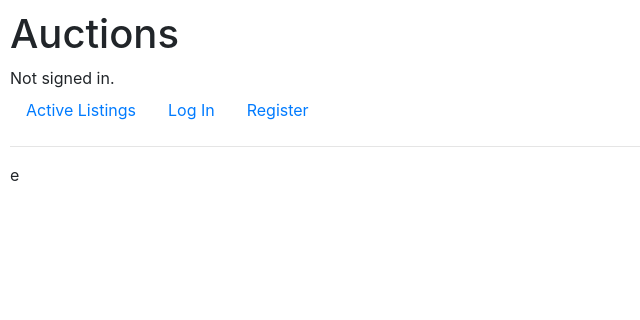
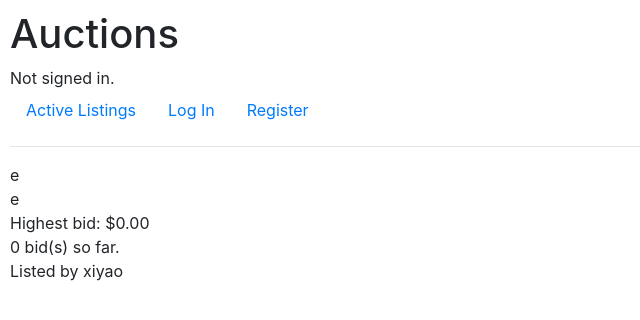
Before and after one commit to xiaoxiyao1025/commerce, a Django app: page /listing/1 in a window 1280 px wide. Shown: the top 320 px of the page, without its empty margins (0-640 px from the left). Run offline with Django 3.2, Linux system fonts and the light colour scheme; data comes from the database, SQL or seed files in the repository; both versions use the stored data as it was after the commit; some libraries are stand-ins or nearby versions.

Commit message:
modified active listing page

```diff
--- a/auctions/templates/auctions/listing.html
+++ b/auctions/templates/auctions/listing.html
@@ -5,18 +5,30 @@
 {% block body %}
     <!-- title -->
     <div>{{ listing.title }}</div>
+
     <!-- image -->
     {% if listing.image %}
     <img src="{{ MEDIA_URL }}{{ listing.image.url }}" alt="{{listing.title}}">
     {% endif %}
+
     <!-- description -->
+    <div>
+        {{ listing.description }}
+    </div>
 
     <!-- current bid -->
+    <div>
+        Highest bid: ${{ highest_bid }}
+    </div>
 
     <!-- number of bid -->
-
+    <div>
+        {{ bid_num}} bid(s) so far.
+    </div>
     <!-- author -->
-
+    <div>
+        Listed by {{ owner.username }}
+    </div>
     <!-- category -->
 
     <!-- various part -->
--- a/auctions/urls.py
+++ b/auctions/urls.py
@@ -11,3 +11,5 @@ urlpatterns = [
     path("create", views.create, name="create"),
     path("listing/<str:id>", views.listing, name="listing")
 ]
+
+urlpatterns = urlpatterns + static(settings.MEDIA_URL, document_root=settings.MEDIA_ROOT)
--- a/auctions/views.py
+++ b/auctions/views.py
@@ -104,11 +104,18 @@ def create(request):
 
 
 def listing(request, id):
-    listing = AuctionListing.objects.get(id=id)
-    if listing:
+    if AuctionListing.objects.filter(id=id).exists():
+        listing = AuctionListing.objects.get(id=id)
+        owner = listing.owner
+        bid_num =  listing.bids.count()
+        if bid_num > 0:
+            highest_bid = listing.bids.order_by("-price").first().price
+        else:
+            highest_bid = listing.starting_bid
         return render(request, "auctions/listing.html", {
-            "listing": listing
+            "listing": listing,
+            "highest_bid": highest_bid,
+            "bid_num": bid_num,
+            "owner": owner
         })
-    return HttpResponseRedirect(reverse("index"), kwargs={
-        "message": "The page does not exist"
-    })
+    return HttpResponseRedirect(reverse("index"))
--- a/commerce/settings.py
+++ b/commerce/settings.py
@@ -125,3 +125,7 @@ STATIC_URL = '/static/'
 
 
 MEDIA_ROOT = "media"
+MEDIA_ROOT = os.path.join(BASE_DIR, 'media')
+STATICFILES_DIRS = (
+    os.path.join(BASE_DIR, 'static'),
+)
```
Also changed, not shown: auctions/templates/auctions/index.html (+11 -3 lines), db.sqlite3.
